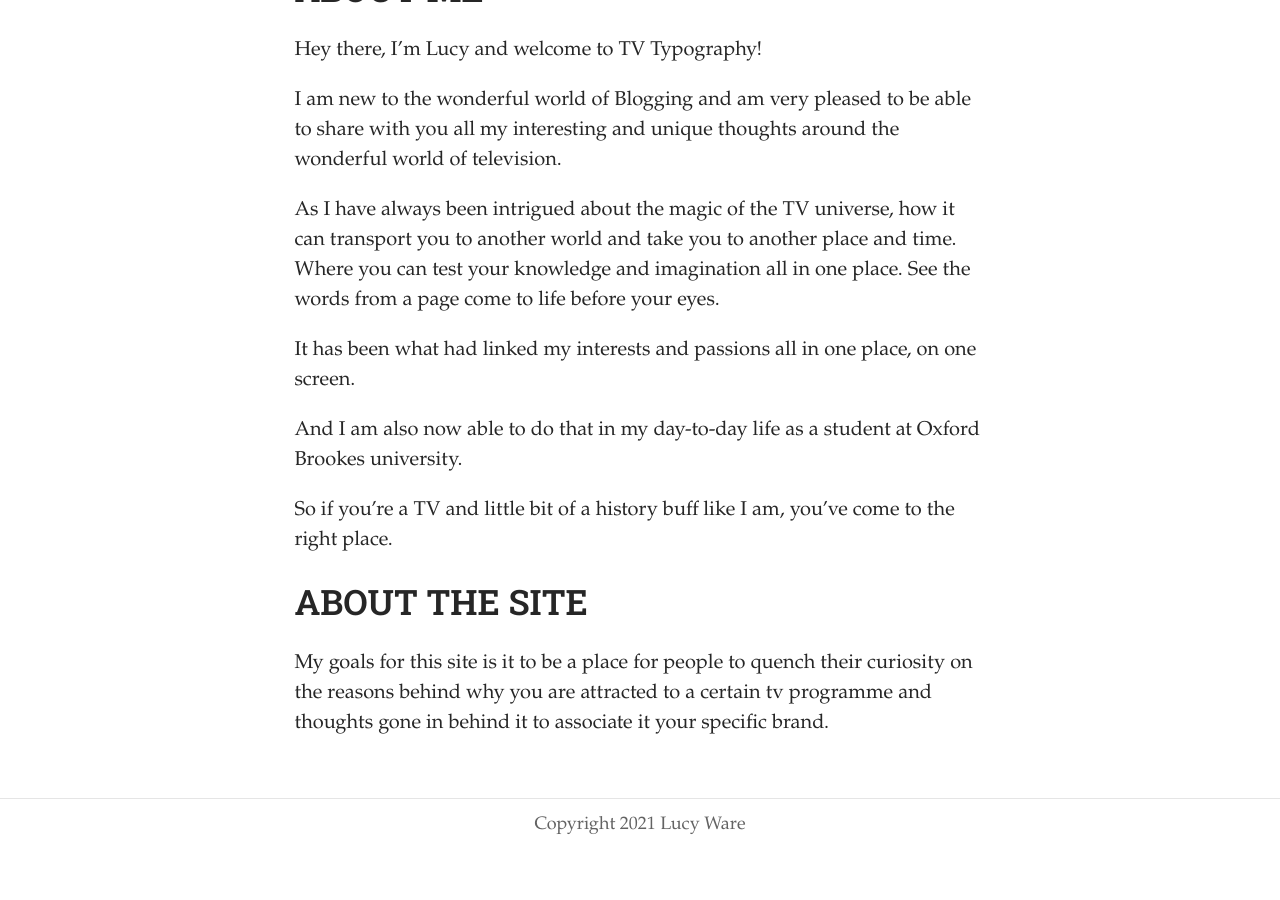
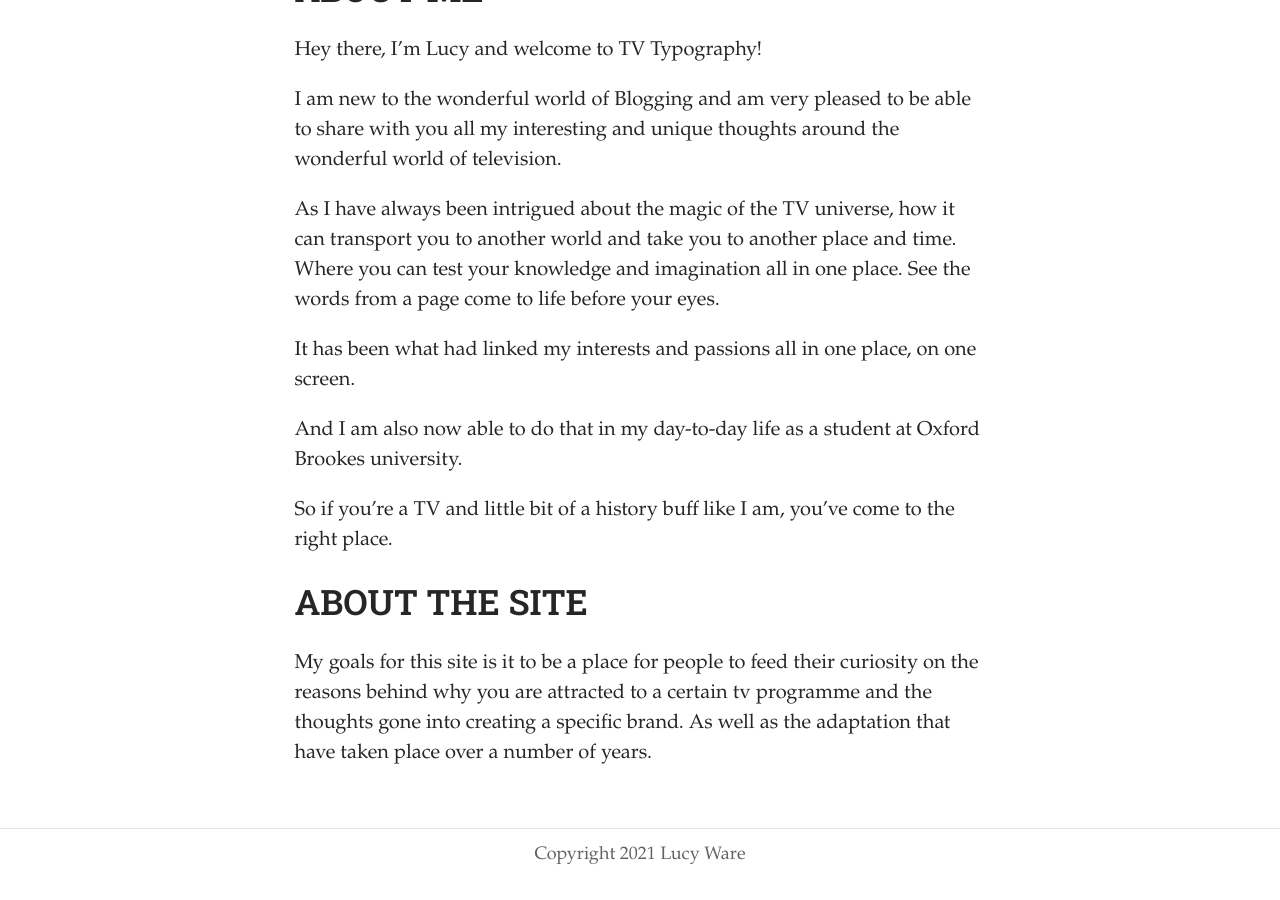
Before and after one commit to Lucyware/typography-, a Jekyll site: the page built from pages/about.md, in a window 1280 px wide and 900 px high, scrolled down 688 px. Built offline with Jekyll 4.4.1, drawn with Linux system fonts in a browser that asks for light colours; some web fonts are replaced; before the commit the page ends 1558 px from its top, so only the background shows below that; some of the changed text lies outside the part shown.

Commit message:
Update Page “about”

```diff
--- a/pages/about.md
+++ b/pages/about.md
@@ -35,4 +35,4 @@ So if you’re a TV and little bit of a history buff like I am, you’ve come to
 
 ## **ABOUT THE SITE**
 
-My goals for this site is it to be a place for people to quench their curiosity on the reasons behind why you are attracted to a certain tv programme and thoughts gone in behind it to associate it your specific brand.
+My goals for this site is it to be a place for people to feed their curiosity on the reasons behind why you are attracted to a certain tv programme and the thoughts gone into creating a specific brand. As well as the adaptation that have taken place over a number of years.
```
Also changed, not shown: other parts of pages/about.md (+1 -1 lines).
